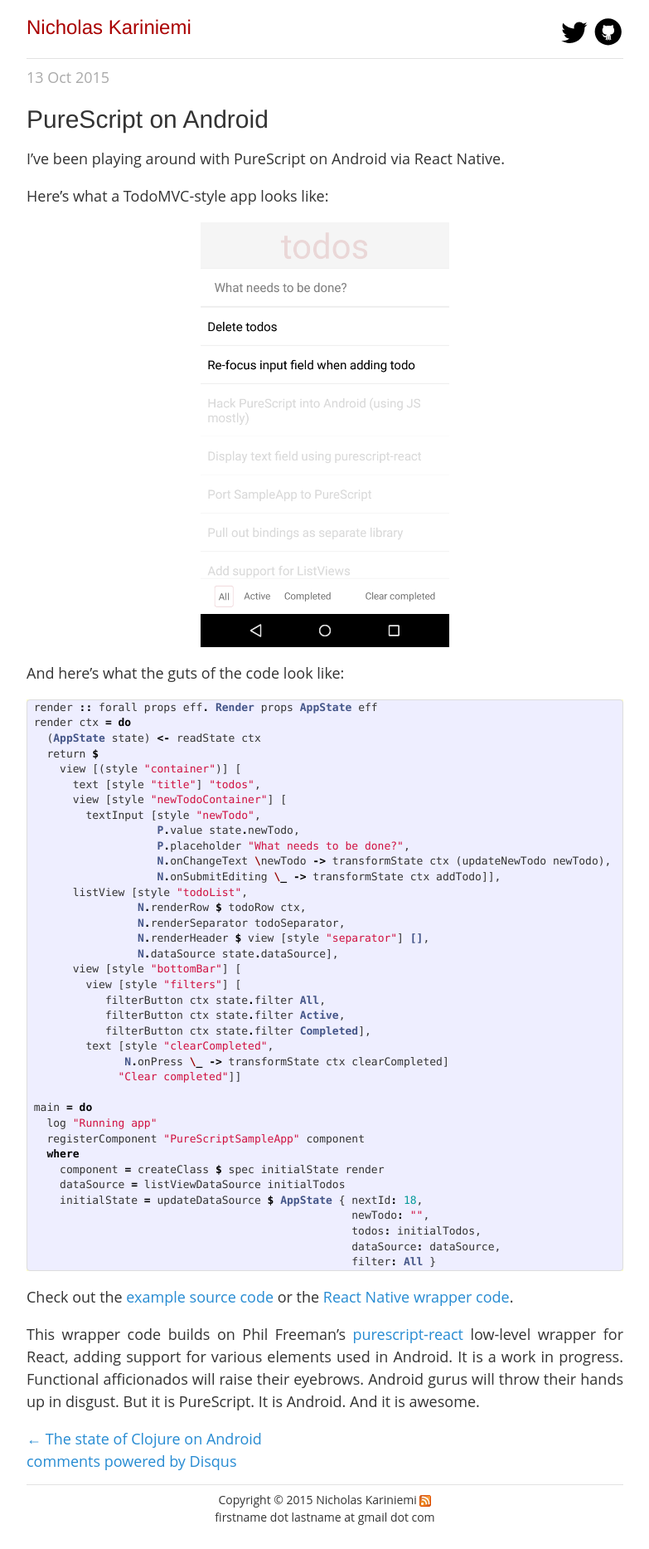
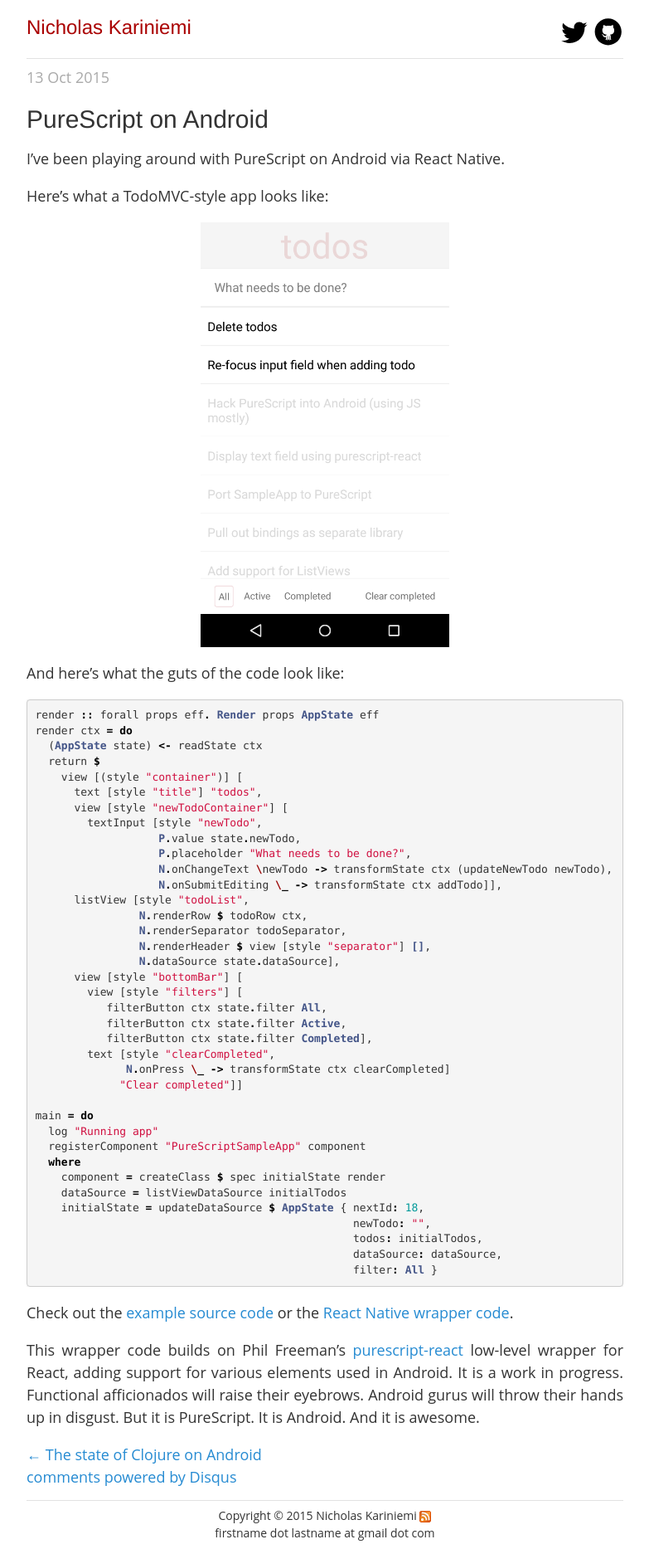
Before and after one commit to hoodunit/hoodunit.github.io, a Jekyll site: the page built from _posts/2015-10-13-purescript-on-android.md, in a window 1280 px wide. Shown: the whole page at 83% size, without its empty margins (248-1031 px from the left). Built offline with Jekyll 4.4.1, drawn with Linux system fonts in a browser that asks for light colours.

Commit message:
Remove garbage CSS and update code styling

```diff
--- a/css/main.css
+++ b/css/main.css
@@ -161,40 +161,8 @@
 /*
 /*****************************************************************************/
 
-/* standard */
-.post pre {
-  border: 1px solid #ddd;
-  background-color: #eef;
-  padding: 0 .4em;
-}
-
 .post ul, .post ol {
   margin-left: 1.35em;
-}
-
-.post code {
-  border: 1px solid #ddd;
-  background-color: #eef;
-  padding: 0 .2em;
-}
-
-.post pre code {
-  border: none;
-  display: block;
-  white-space: pre;
-  overflow: auto;
-  word-wrap: normal;
-}
-
-/* terminal */
-.post pre.terminal {
-  border: 1px solid #000;
-  background-color: #333;
-  color: #FFF;
-}
-
-.post pre.terminal code {
-  background-color: #333;
 }
 
 .blog-img {
--- a/css/syntax.css
+++ b/css/syntax.css
@@ -1,5 +1,4 @@
-
-.highlight { background-color: #ffffcc }
+.highlight { background-color: #f5f5f5 }
 .highlight .c { color: #999988; font-style: italic } /* Comment */
 .highlight .err { color: #a61717; background-color: #e3d2d2 } /* Error */
 .highlight .k { color: #000000; font-weight: bold } /* Keyword */
```
